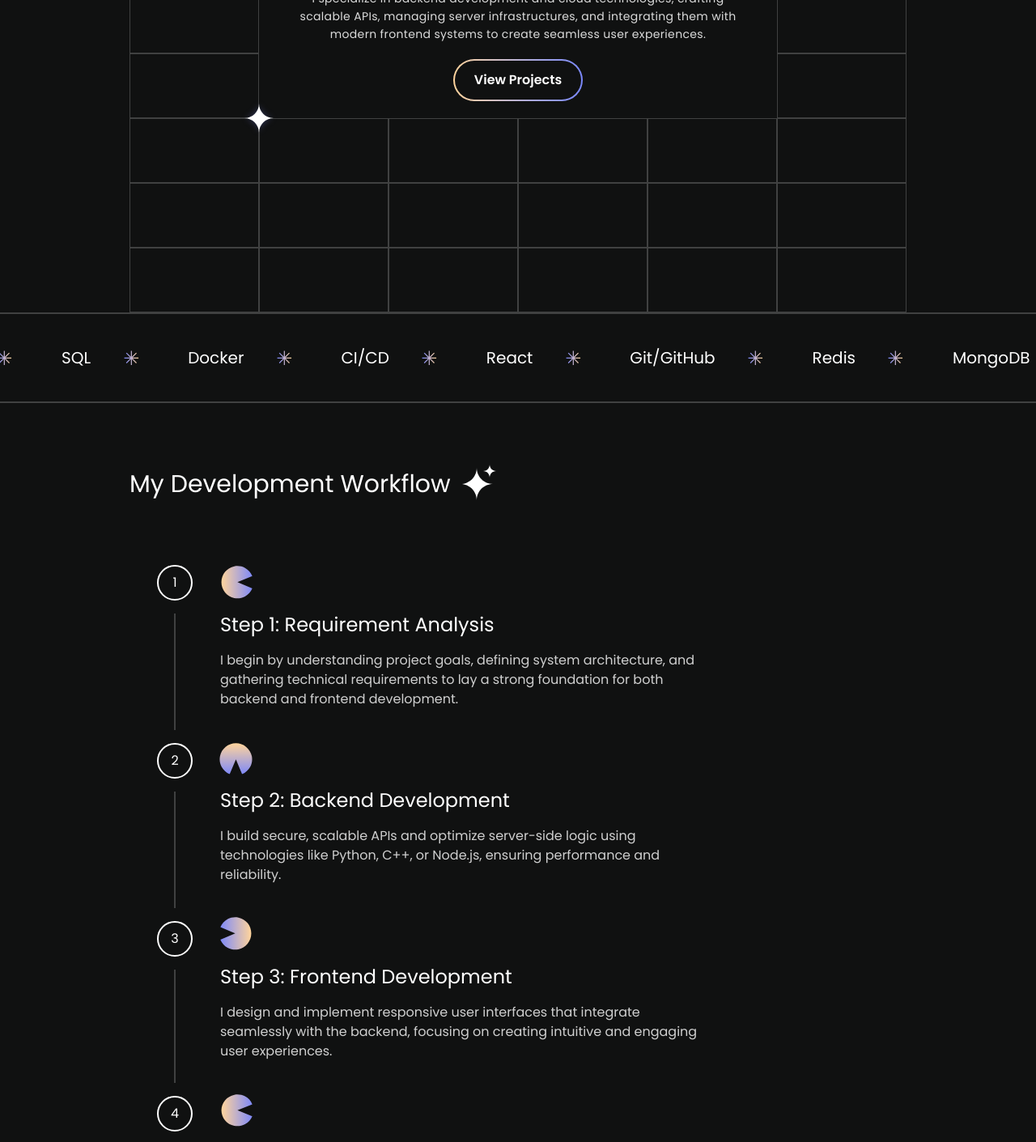
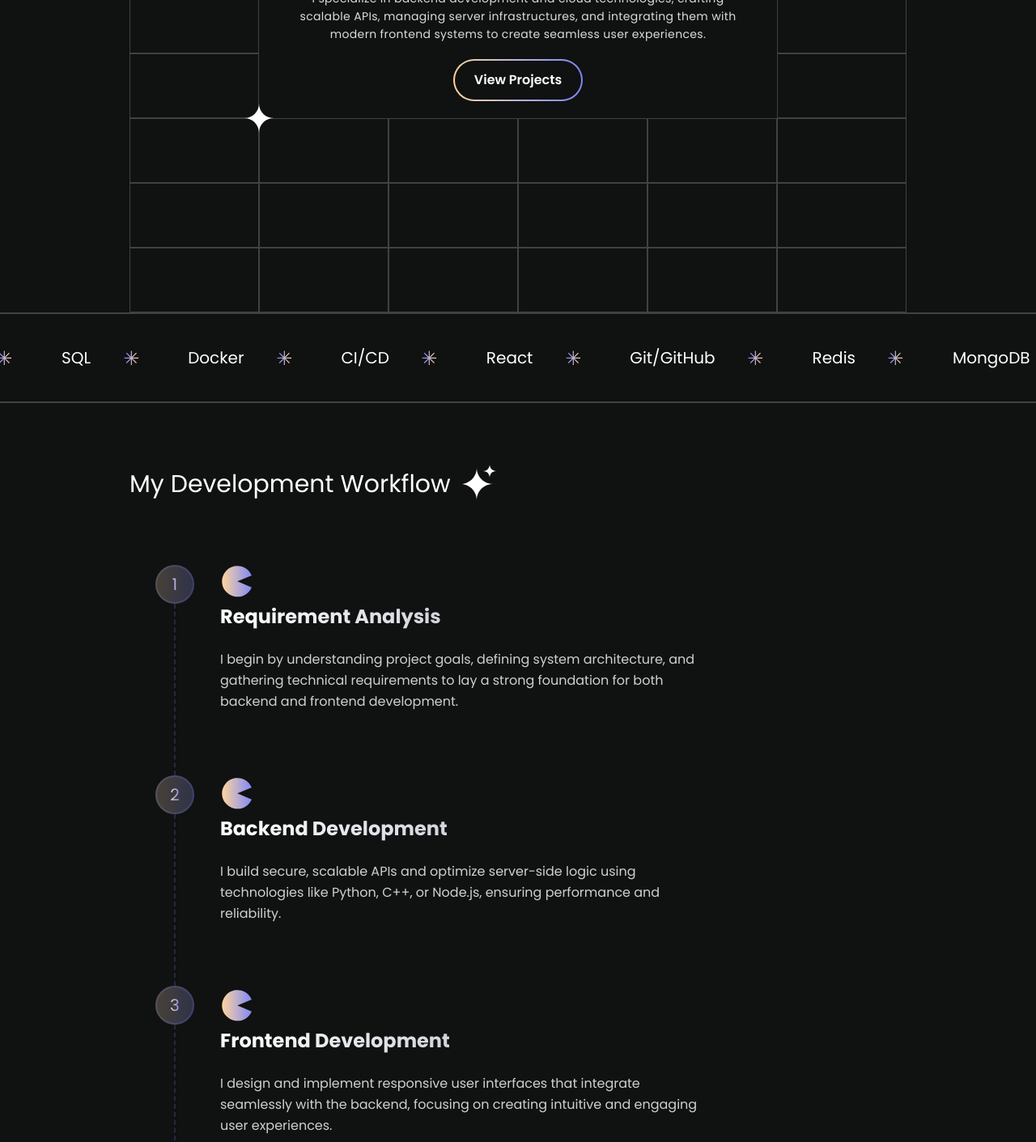
Before and after one commit to Still-Maintainance/Portfolio-2.0, a React (Vite) app: page / in a window 1280 px wide. Shown: the part 260-1671 px from the top of the page at 81% size. Built offline with nearby package versions, Linux system fonts and the light colour scheme.

Commit message:
feat: enhance Hero and Steps components; add animations, improve layout, and update styling for better user experience

```diff
--- a/src/Hero.jsx
+++ b/src/Hero.jsx
@@ -32,10 +32,10 @@ export default function Hero() {
           </p>
           <Button title="View Projects" onClick={handleScroll} />
         </div>
-        <div className="absolute top-16.5 left-3/4 -translate-x-1/2 transform lg:top-15.5 lg:left-5/6 lg:w-9">
+        <div className="absolute top-16.5 left-3/4 -translate-x-1/2 transform lg:top-15.5 lg:left-5/6 lg:w-9 z-10">
           <GlowingIcon  />
         </div>
-        <div className="absolute bottom-36.5 left-1/4 -translate-x-1/2 transform lg:bottom-55.5 lg:left-1/6 lg:w-9">
+        <div className="absolute bottom-36.5 left-1/4 -translate-x-1/2 transform lg:bottom-55.5 lg:left-1/6 lg:w-9 z-10">
           <GlowingIcon />
         </div>
         <div className="h-20 border-[0.5px] opacity-20"></div>
--- a/src/Steps.jsx
+++ b/src/Steps.jsx
@@ -1,62 +1,102 @@
 import pac from "./assets/Ellipse 17.svg";
+import { motion } from 'framer-motion';
+
 export default function Steps() {
+  const steps = [
+    {
+      number: "1",
+      title: "Requirement Analysis",
+      description: "I begin by understanding project goals, defining system architecture, and gathering technical requirements to lay a strong foundation for both backend and frontend development.",
+      rotation: "0"
+    },
+    {
+      number: "2",
+      title: "Backend Development",
+      description: "I build secure, scalable APIs and optimize server-side logic using technologies like Python, C++, or Node.js, ensuring performance and reliability.",
+      rotation: "90"
+    },
+    {
+      number: "3",
+      title: "Frontend Development",
+      description: "I design and implement responsive user interfaces that integrate seamlessly with the backend, focusing on creating intuitive and engaging user experiences.",
+      rotation: "180"
+    },
+    {
+      number: "4",
+      title: "Deployment & Optimization",
+      description: "I deploy applications to AWS or other cloud platforms, set up CI/CD pipelines, and monitor performance. I also fine-tune the backend and frontend for maximum efficiency.",
+      rotation: "0"
+    }
+  ];
+
   return (
-    <div className="flex md:mx-auto md:w-15/20">
-      <div className="mx-14 flex w-0 flex-col items-center">
-        <div className="m-4 mt-0 flex h-6 w-6 items-center justify-center rounded-full border-2 p-5">
-          <div className="text-white">1</div>
-        </div>
-        <div className="h-68 border border-white/20 md:h-42 lg:h-36"></div>
-        <div className="m-4 flex h-6 w-6 items-center justify-center rounded-full border-2 p-5">
-          <div className="text-white">2</div>
-        </div>
-        <div className="h-56 border border-white/20 md:h-35 lg:h-36"></div>
-        <div className="m-4 flex h-6 w-6 items-center justify-center rounded-full border-2 p-5">
-          <div className="text-white">3</div>
-        </div>
-        <div className="h-61 border border-white/20 md:h-36 lg:h-35"></div>
-        <div className="m-4 flex h-6 w-6 items-center justify-center rounded-full border-2 p-5">
-          <div className="text-white">4</div>
-        </div>
-        <div className="h-30 border border-white/20"></div>
+    <div className="flex flex-col md:flex-row md:mx-auto md:w-15/20">
+      {/* Timeline numbers - hidden on mobile */}
+      <div className="hidden md:flex mx-4 lg:mx-14 w-0 flex-col items-center justify-start">
+        {steps.map((step, index) => (
+          <div key={index} className="flex flex-col items-center">
+            <motion.div
+              initial={{ scale: 0 }}
+              whileInView={{ scale: 1 }}
+              transition={{ duration: 0.5 }}
+              className="relative  flex h-12 w-12 items-center justify-center"
+            >
+              <div className="absolute inset-0 rounded-full bg-gradient-to-r from-[#FFD49C] to-[#7A87FB] opacity-20"></div>
+              <div className="flex h-full w-full items-center justify-center rounded-full border-2 border-[#7A87FB]/20 bg-[#1C1C1C]">
+                <span className="bg-gradient-to-r from-[#FFD49C] to-[#7A87FB] bg-clip-text text-transparent text-xl">
+                  {step.number}
+                </span>
+              </div>
+            </motion.div>
+            {index !== steps.length - 1 && (
+              <div className="h-53 border-l-2 border-dashed border-[#7A87FB]/20"></div> // Increased height to h-40
+            )}
+          </div>
+        ))}
       </div>
-      <div className="md:max-w-150">
-        <div className="mb-10 flex flex-col justify-between gap-y-4">
-          <img className="w-10" src={pac} alt="pacman" />
-          <h2 className="text-2xl">Step 1: Requirement Analysis</h2>
-          <p className="max-w-110 text-white/80 md:max-w-170">
-            I begin by understanding project goals, defining system
-            architecture, and gathering technical requirements to lay a strong
-            foundation for both backend and frontend development.
-          </p>
-        </div>
-        <div className="mb-10 flex flex-col justify-between gap-y-4">
-          <img className="w-10 rotate-90" src={pac} alt="pacman" />
-          <h2 className="text-2xl">Step 2: Backend Development</h2>
-          <p className="max-w-110 text-white/80 md:max-w-170">
-            I build secure, scalable APIs and optimize server-side logic using
-            technologies like Python, C++, or Node.js, ensuring performance and
-            reliability.
-          </p>
-        </div>
-        <div className="mb-10 flex flex-col justify-between gap-y-4">
-          <img className="w-10 rotate-180" src={pac} alt="pacman" />
-          <h2 className="text-2xl">Step 3: Frontend Development</h2>
-          <p className="max-w-110 text-white/80 md:max-w-170">
-            I design and implement responsive user interfaces that integrate
-            seamlessly with the backend, focusing on creating intuitive and
-            engaging user experiences.
-          </p>
-        </div>
-        <div className="flex flex-col justify-between gap-y-4">
-          <img className="w-10" src={pac} alt="pacman" />
-          <h2 className="text-2xl">Step 4: Deployment & Optimization</h2>
-          <p className="max-w-110 text-white/80 md:max-w-170">
-            I deploy applications to AWS or other cloud platforms, set up CI/CD
-            pipelines, and monitor performance. I also fine-tune the backend and
-            frontend for maximum efficiency.
-          </p>
-        </div>
+
+      {/* Content section */}
+      <div className="w-full px-4 md:px-0 md:max-w-150">
+        {steps.map((step, index) => (
+          <motion.div
+            key={index}
+            initial={{ opacity: 0, x: -20 }}
+            whileInView={{ opacity: 1, x: 0 }}
+            transition={{ duration: 0.5, delay: index * 0.1 }}
+            className="relative mb-20 last:mb-0" // Increased bottom margin
+          >
+            {/* Vertical dotted line for mobile */}
+            {index !== steps.length - 1 && (
+              <div className="absolute left-5 sm:left-6 top-14 h-[calc(100%+3rem)] border-l-2 border-dashed border-[#7A87FB]/20 md:hidden"></div>
+            )}
+
+            <div className="flex items-start gap-4 sm:gap-6">
+              {/* Mobile number indicator */}
+              <div className="flex md:hidden h-10 w-10 sm:h-12 sm:w-12 items-center justify-center rounded-full border-2 border-[#7A87FB]/20 bg-[#1C1C1C] z-10">
+                <span className="bg-gradient-to-r from-[#FFD49C] to-[#7A87FB] bg-clip-text text-transparent text-lg sm:text-xl">
+                  {step.number}
+                </span>
+              </div>
+
+              {/* Pacman and Title column */}
+              <div className="flex flex-col items-start">
+                <div className="flex items-center">
+                  <img
+                    className={`w-8 h-8 sm:w-10 sm:h-10 transform transition-all duration-300 rotate-${step.rotation} hover:scale-110`}
+                    src={pac}
+                    alt="pacman"
+                  />
+                </div>
+                <h2 className="mt-2 text-lg sm:text-xl md:text-2xl font-bold bg-gradient-to-r from-white to-gray-300 bg-clip-text text-transparent">
+                  {step.title}
+                </h2>
+              </div>
+            </div>
+            <p className="mt-4 sm:mt-6 text-sm sm:text-base text-white/80 leading-relaxed pl-14 lg:pl-0 sm:pl-20 max-w-[90%] sm:max-w-110 md:max-w-170">
+              {step.description}
+            </p>
+          </motion.div>
+        ))}
       </div>
     </div>
   );
--- a/src/components/Star.jsx
+++ b/src/components/Star.jsx
@@ -1,12 +1,12 @@
 import { useState } from 'react';
+import { motion } from 'framer-motion';
 
-// eslint-disable-next-line react/prop-types
 const GlowingIcon = ({ className = '', size = 14, ...props }) => {
   const [isHovered, setIsHovered] = useState(false);
-  const gradientId = `starGradient-${Math.random()}`; // Unique ID
+  const gradientId = `starGradient-${Math.random()}`;
 
   return (
-    <svg
+    <motion.svg
       width={size}
       height={size}
       viewBox="0 0 14 14"
@@ -20,15 +20,14 @@ const GlowingIcon = ({ className = '', size = 14, ...props }) => {
         md:w-6 md:h-6
         lg:w-9 lg:h-9
         cursor-pointer
-        transition-transform duration-300
+        transition-all duration-300 ease-in-out
         ${className}
-        ${isHovered ? 'scale-125' : 'scale-100'}
-        hover:animate-pulse
+        ${isHovered ? 'scale-110' : 'scale-100'}
       `}
       style={{
         filter: isHovered
-          ? 'drop-shadow(0 0 12px rgba(122, 135, 251, 1))'
-          : 'drop-shadow(0 0 4px rgba(122, 135, 251, 0.3))',
+          ? 'drop-shadow(0 0 8px rgba(122, 135, 251, 0.5))'
+          : 'none',
       }}
       {...props}
     >
@@ -52,7 +51,7 @@ const GlowingIcon = ({ className = '', size = 14, ...props }) => {
         d="M7 14C6.986 10.1388 3.85739 7.01297 0 7.01297C3.86599 7.01297 7 3.87312 7 0C7.01394 3.86124 10.1426 6.98703 14 6.98703C10.1339 6.98703 7 10.1269 7 14Z"
         fill={isHovered ? `url(#${gradientId})` : '#FFFFFF'}
       />
-    </svg>
+    </motion.svg>
   );
 };
 
```
